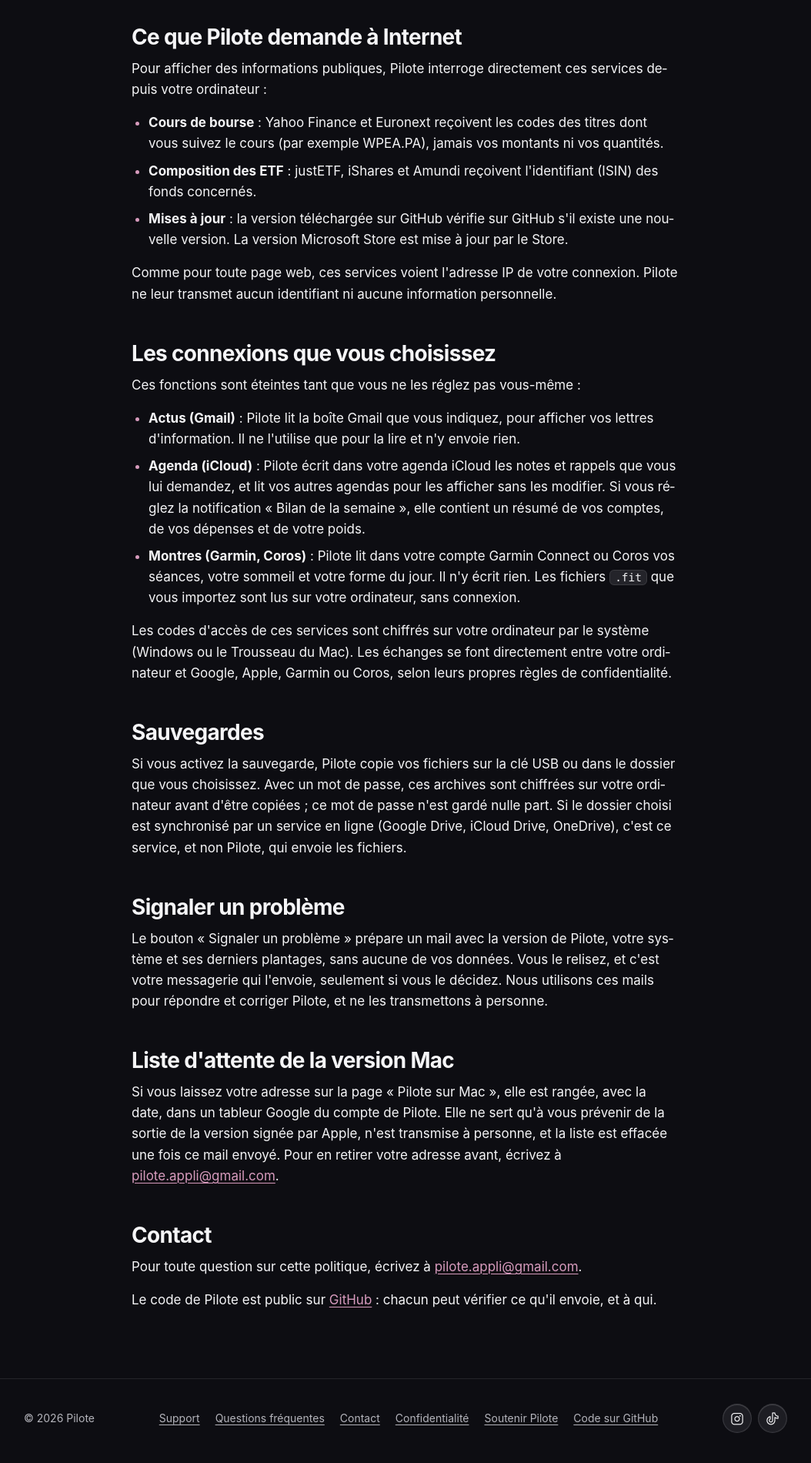
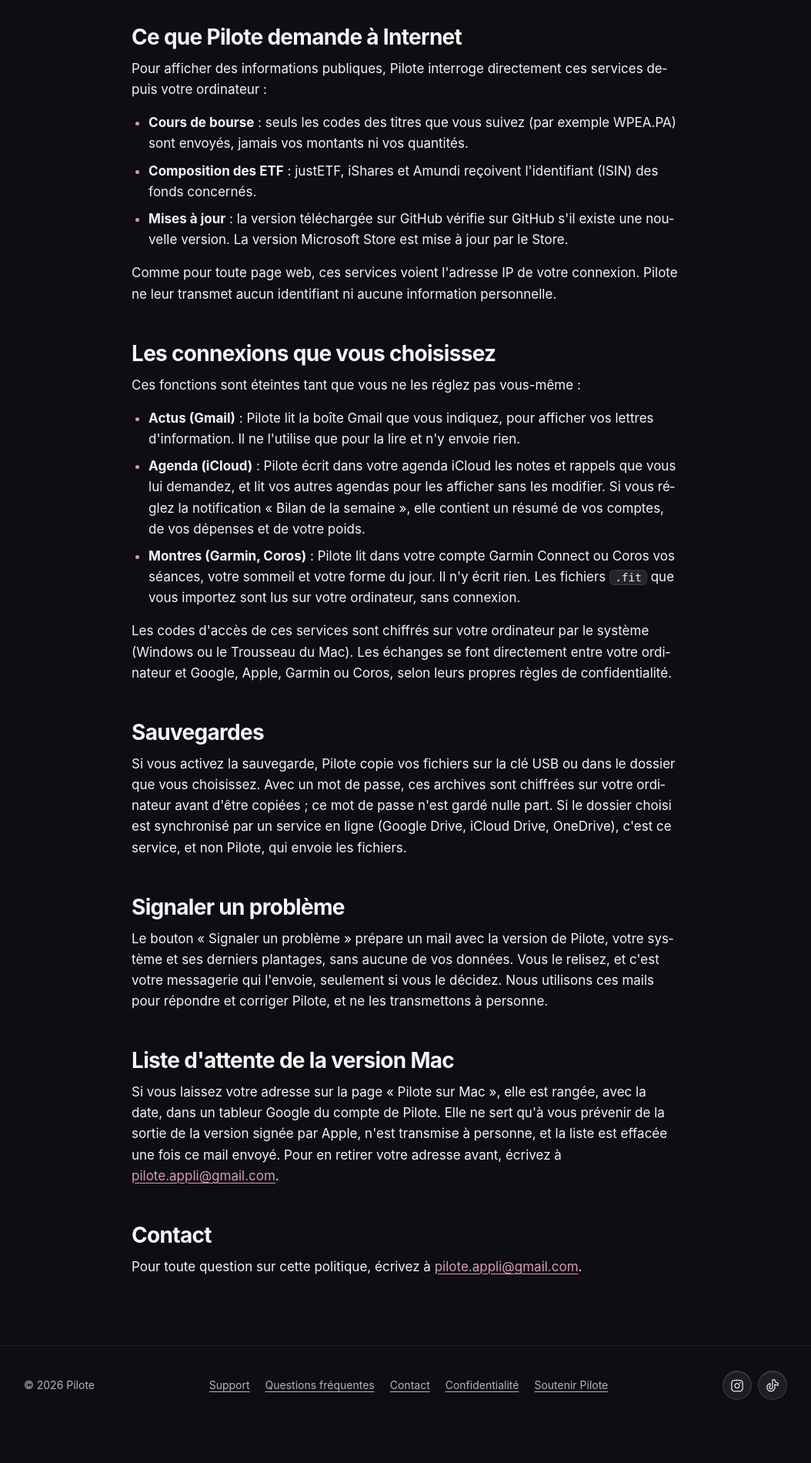
Before and after one commit to pilote-appli/pilote-appli.github.io, a plain HTML site: page confidentialite.html in a window 1280 px wide. Shown: the part 905-2805 px from the top of the page at 77% size, without its empty margins (113-1167 px from the left). After the commit the page ends 2763 px from the top, so only its background shows below. Drawn offline with Linux system fonts and the light colour scheme.

Commit message:
Site : plus de mise en avant du code public ni de fournisseur des cours nomme
- Accueil : la carte « Code public » devient « 0 pisteur » (ni publicite ni mesure d'audience)
- Pied de page : lien « Code sur GitHub » retire de toutes les pages
- FAQ, Mac, Confidentialite : phrases « le code est public » retirees
- Cours de bourse : plus de Yahoo Finance ni d'Euronext, seulement le principe (codes des titres envoyes, jamais les montants)

Co-Authored-By: Claude Opus 5.5 <noreply@anthropic.com>

```diff
--- a/confidentialite.html
+++ b/confidentialite.html
@@ -60,7 +60,7 @@
     <h2>Ce que Pilote demande à Internet</h2>
     <p>Pour afficher des informations publiques, Pilote interroge directement ces services depuis votre ordinateur&nbsp;:</p>
     <ul>
-      <li><strong>Cours de bourse</strong>&nbsp;: Yahoo Finance et Euronext reçoivent les codes des titres dont vous suivez le cours (par exemple WPEA.PA), jamais vos montants ni vos quantités.</li>
+      <li><strong>Cours de bourse</strong>&nbsp;: seuls les codes des titres que vous suivez (par exemple WPEA.PA) sont envoyés, jamais vos montants ni vos quantités.</li>
       <li><strong>Composition des ETF</strong>&nbsp;: justETF, iShares et Amundi reçoivent l'identifiant (ISIN) des fonds concernés.</li>
       <li><strong>Mises à jour</strong>&nbsp;: la version téléchargée sur GitHub vérifie sur GitHub s'il existe une nouvelle version. La version Microsoft Store est mise à jour par le Store.</li>
     </ul>
@@ -86,7 +86,6 @@
 
     <h2>Contact</h2>
     <p>Pour toute question sur cette politique, écrivez à <a href="mailto:pilote.appli@gmail.com">pilote.appli@gmail.com</a>.</p>
-    <p>Le code de Pilote est public sur <a href="https://github.com/pilote-appli/pilote">GitHub</a>&nbsp;: chacun peut vérifier ce qu'il envoie, et à qui.</p>
   </div>
 </main>
 
@@ -99,7 +98,6 @@
       <a href="contact.html">Contact</a>
       <a href="confidentialite.html">Confidentialité</a>
       <a href="https://ko-fi.com/pilote">Soutenir Pilote</a>
-      <a href="https://github.com/pilote-appli/pilote">Code sur GitHub</a>
     </nav>
     <div class="pied-reseaux">
       <a href="https://www.instagram.com/pilote.appli/" aria-label="Pilote sur Instagram" title="Instagram"><i class="ph ph-instagram-logo" aria-hidden="true"></i></a>
```
Also changed, not shown: 404.html (+0 -1 lines), contact.html (+0 -1 lines), faq.html (+1 -2 lines), index.html (+1 -2 lines), mac.html (+1 -2 lines), support.html (+0 -1 lines).
